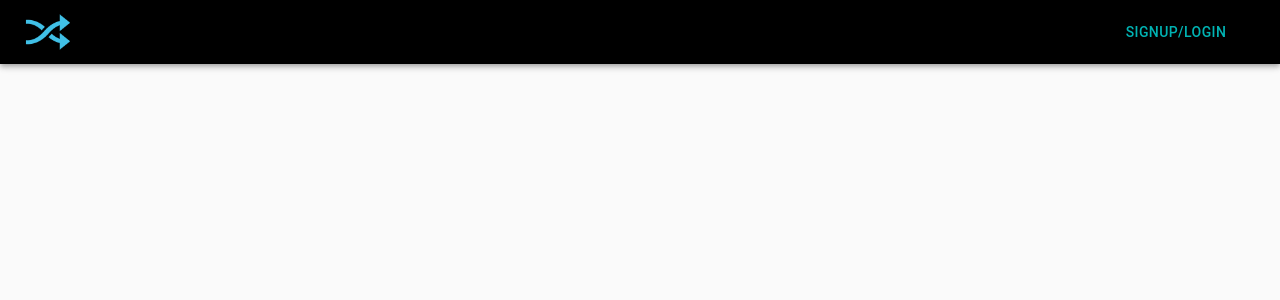
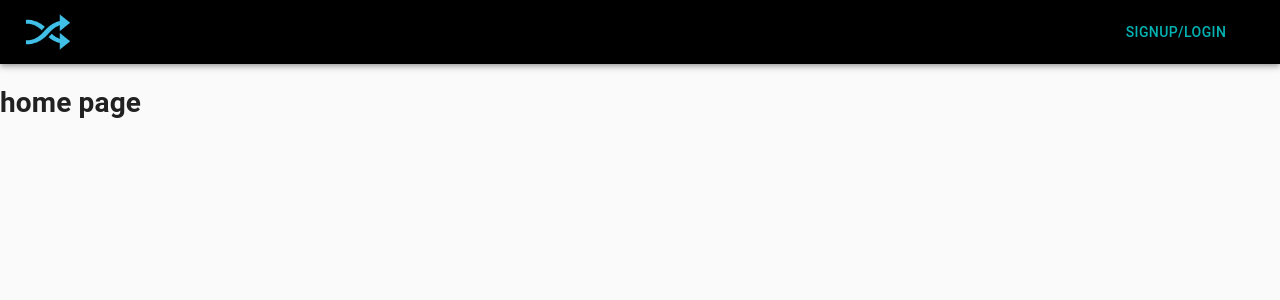
Before and after one commit to JordanAlexander22/ShuffleStream, a React (Create React App) app: page / in a window 1280 px wide. Shown: the top 300 px of the page. Built offline with nearby package versions, Linux system fonts and the light colour scheme.

Commit message:
need to debug home page

```diff
--- a/src/App.js
+++ b/src/App.js
@@ -1,7 +1,7 @@
 import React from 'react';
 import {Route, Switch} from 'react-router-dom';
 
-import { NavBar } from './components';
+import { NavBar, Home } from './components';
 
 export default class App extends React.Component {
 	constructor() {
@@ -12,9 +12,12 @@ export default class App extends React.Component {
 	}
 	render() {
 		return (
+			<>
 			<Switch>
 				<Route exact path="/:page?" render={props => <NavBar {...props} />} />
       </Switch>
+	  <Home/>
+	  </>
 		);
 	}
 }
--- a/src/components/index.js
+++ b/src/components/index.js
@@ -1,2 +1,3 @@
 export {default as NavBar} from './NavBar/NavBar';
 export {default as Registration} from './Registration/Registration';
+export {default as Home} from './Home/Home';
```
